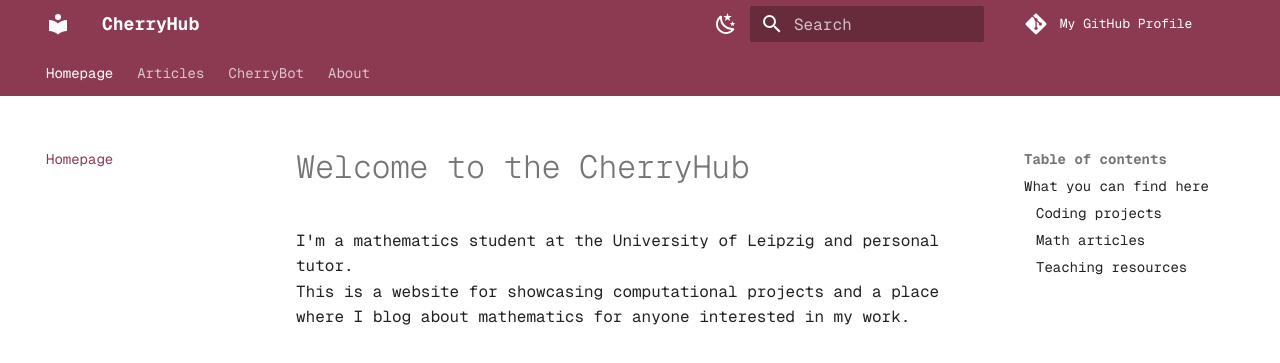
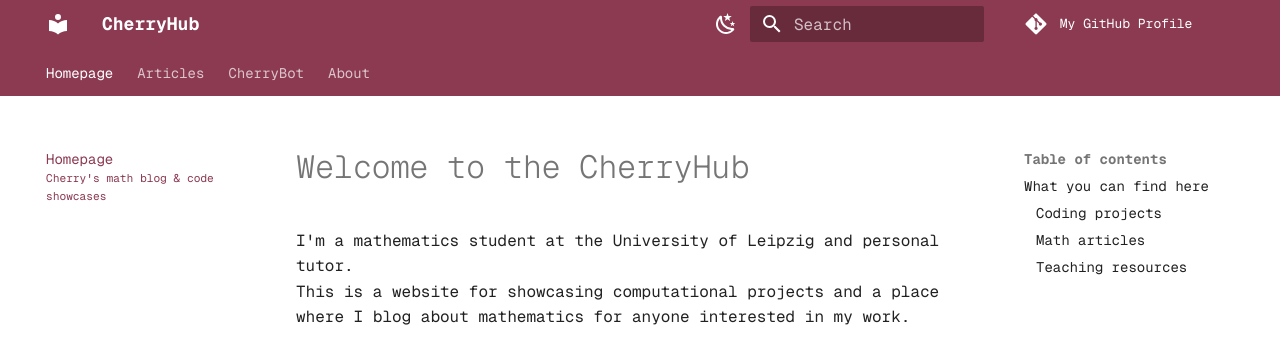
Before and after one commit to maracujadev/maracujadev.github.io, an MkDocs documentation site: the page built from docs/index.md, in a window 1280 px wide. Shown: the top 363 px of the page. Built offline with MkDocs 1.6.1 and Material for MkDocs 9.7.7, drawn with Linux system fonts in a browser that asks for light colours; plug-ins that fetch from the network failed and are left out.

```diff
--- a/docs/index.md
+++ b/docs/index.md
@@ -1,3 +1,8 @@
+---
+title: CherryHub
+subtitle: Cherry's math blog & code showcases
+---
+
 # Welcome to the CherryHub
 
 I'm a mathematics student at the University of Leipzig and personal tutor.
```
Also changed, not shown: site/about/index.html, site/assets/images/social/about.png (added), site/assets/images/social/blog/category/math.png (added), site/assets/images/social/blog/index.png (added), site/assets/images/social/blog/variational-calculus.png (added), site/assets/images/social/cherrybot.png (added), site/assets/images/social/index.png (added), site/assets/images/social/loesungen.png (added), site/blog/category/math/index.html, site/blog/index.html, site/blog/variational-calculus/index.html, site/cherrybot/index.html, site/index.html, site/loesungen/index.html, 1 other file.
